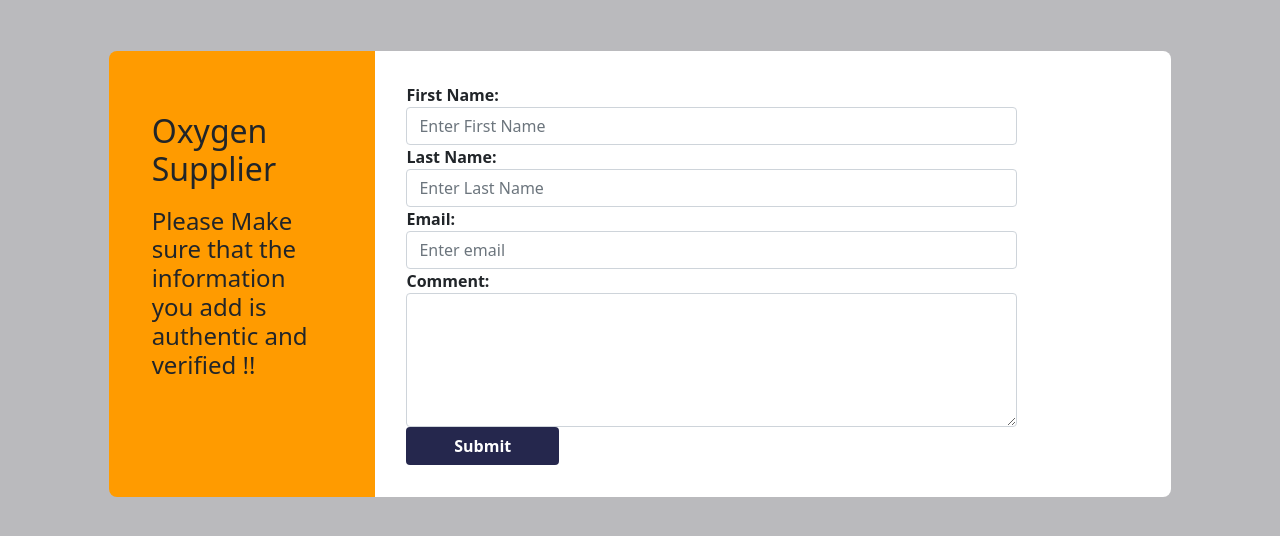
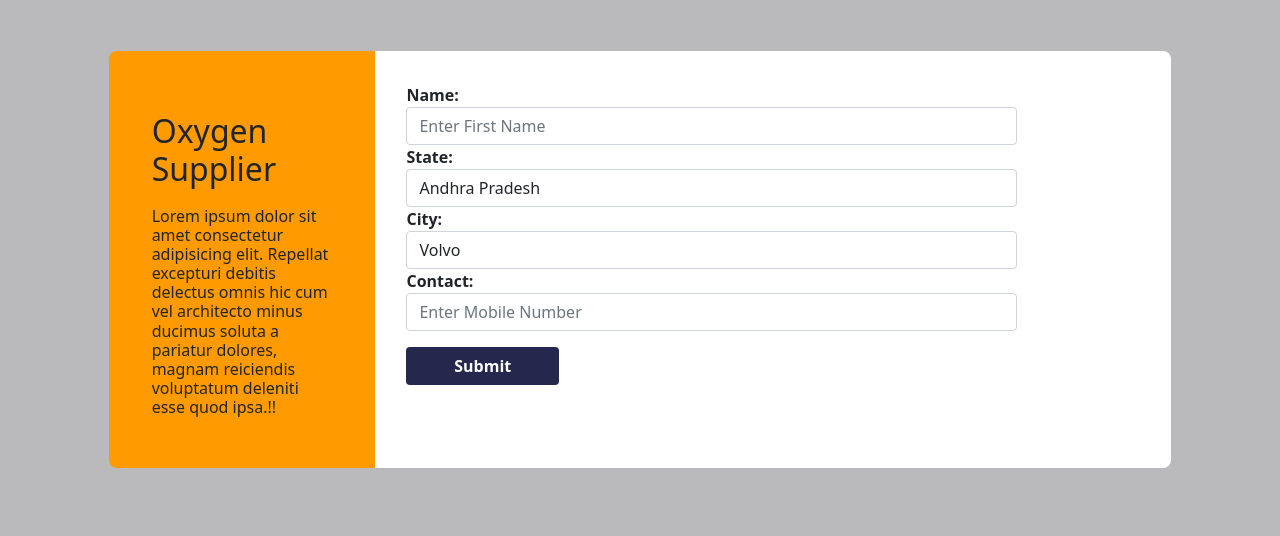
Before and after one commit to ishivanshgoel/Combatting-Covid, a Django app: page /user/oxygen in a window 1280 px wide. Shown: the part 56-592 px from the top of the page. Run offline with Django 3.2, Linux system fonts and the light colour scheme; a user stored in the database is signed in.

Commit message:
Added Oxygen Form

```diff
--- a/CoviHelp/login.py
+++ b/CoviHelp/login.py
@@ -6,7 +6,7 @@ from django.contrib.auth import authenticate, login
 
 # user info model
 from .models import UserInfo
-from .models import Plasma
+from .models import Plasma,Oxygen
 
 # helper functions
 from .Helpers.Statesdata import Statesdata
@@ -74,8 +74,26 @@ def oxygen(request):
     '''
     user
     '''
-    print(request.user)
-    return render(request, "user/oxygen.html")
+    if request.method == 'POST':
+        try:
+            Oxy = Oxygen()
+            Oxy.user = request.user
+            Oxy.name = request.POST['name']
+            Oxy.state = request.POST['state']
+            Oxy.city = request.POST['city']
+            Oxy.contact = request.POST['contact']
+            Oxy.save()
+            return HttpResponse('Saved')
+        except:
+            return HttpResponse('Error')
+    else:
+        st = Statesdata()
+        states = st.getStates()
+        return render(request, "user/oxygen.html", {
+            'states': states
+        })
+    # print(request.user)
+    # return render(request, "user/oxygen.html")
 
 @login_required
 def hospital(request):
--- a/templates/user/oxygen.html
+++ b/templates/user/oxygen.html
@@ -58,41 +58,55 @@
         <div class="col-md-3">
             <div class="contact-info">
                 <h2>Oxygen Supplier</h2>
-                <h4>Please Make sure that the information you add is authentic and verified !!</h4>
+                <h6>Lorem ipsum dolor sit amet consectetur adipisicing elit. Repellat excepturi debitis delectus omnis hic cum vel architecto minus ducimus soluta a pariatur dolores, magnam reiciendis voluptatum deleniti esse quod ipsa.!!</h6>
             </div>
         </div>
+         <!-- name, state, city, donotype, contact -->
         <div class="col-md-9">
-            <div class="contact-form">
+            <form class="contact-form" method="POST" action="/user/plasma">
+                {% csrf_token %}
+                <!-- name -->
                 <div class="form-group">
-                    <label class="control-label col-sm-2" for="fname">First Name:</label>
+                    <label class="control-label col-sm-2" for="fname">Name:</label>
                     <div class="col-sm-10">
-                        <input type="text" class="form-control" id="fname" placeholder="Enter First Name" name="fname">
+                        <input type="text" class="form-control" id="fname" placeholder="Enter First Name" name="name">
+                    </div>
+                </div>
+                <!-- state -->
+                <div class="form-group">
+                    <label class="control-label col-sm-2" for="state">State:</label>
+                    <div class="col-sm-10">
+                        <select class="form-control dropdown" name='state'>
+                            {% for state in states %}
+                                <option value="{{ state }}">{{ state }}</option>
+                            {% endfor %}
+                        </select>
+                    </div>
+                </div>
+                <!-- city -->
+                <div class="form-group">
+                    <label class="control-label col-sm-2" for="city">City:</label>
+                    <div class="col-sm-10">
+                        <select class="form-control dropdown" name='city'>
+                            <option value="volvo">Volvo</option>
+                            <option value="saab">Saab</option>
+                            <option value="opel">Opel</option>
+                            <option value="audi">Audi</option>
+                        </select>
                     </div>
                 </div>
                 <div class="form-group">
-                    <label class="control-label col-sm-2" for="lname">Last Name:</label>
+                    <label class="control-label col-sm-2" for="contact">Contact:</label>
                     <div class="col-sm-10">
-                        <input type="text" class="form-control" id="lname" placeholder="Enter Last Name" name="lname">
+                        <input type="contact" class="form-control" placeholder="Enter Mobile Number" name="contact">
                     </div>
                 </div>
                 <div class="form-group">
-                    <label class="control-label col-sm-2" for="email">Email:</label>
-                    <div class="col-sm-10">
-                        <input type="email" class="form-control" id="email" placeholder="Enter email" name="email">
-                    </div>
-                </div>
-                <div class="form-group">
-                    <label class="control-label col-sm-2" for="comment">Comment:</label>
-                    <div class="col-sm-10">
-                        <textarea class="form-control" rows="5" id="comment"></textarea>
-                    </div>
-                </div>
-                <div class="form-group">
-                    <div class="col-sm-offset-2 col-sm-10">
+                    <div class="col-sm-offset-2 col-sm-10 py-3">
                         <button type="submit" class="btn btn-default">Submit</button>
                     </div>
                 </div>
-            </div>
+            </form>
         </div>
     </div>
 </div>
--- a/templates/user/plasma.html
+++ b/templates/user/plasma.html
@@ -57,7 +57,7 @@
     <div class="row">
         <div class="col-md-3">
             <div class="contact-info">
-                <h2>Medicine Supplier</h2>
+                <h2>Plasma Donor</h2>
                 <h6>Lorem ipsum dolor sit amet consectetur adipisicing elit. Repellat excepturi debitis delectus omnis hic cum vel architecto minus ducimus soluta a pariatur dolores, magnam reiciendis voluptatum deleniti esse quod ipsa.!!</h6>
             </div>
         </div>
```
Also changed, not shown: CoviHelp/models.py (+19 -6 lines), CoviHelp/migrations/0007_auto_20210428_1124.py (added), db.sqlite3.
